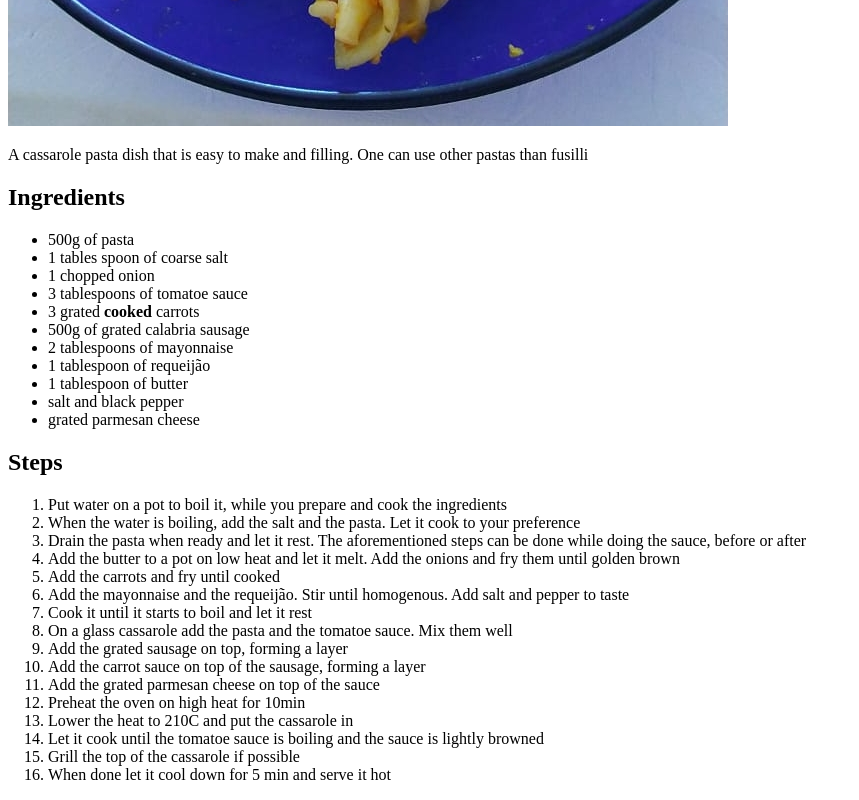
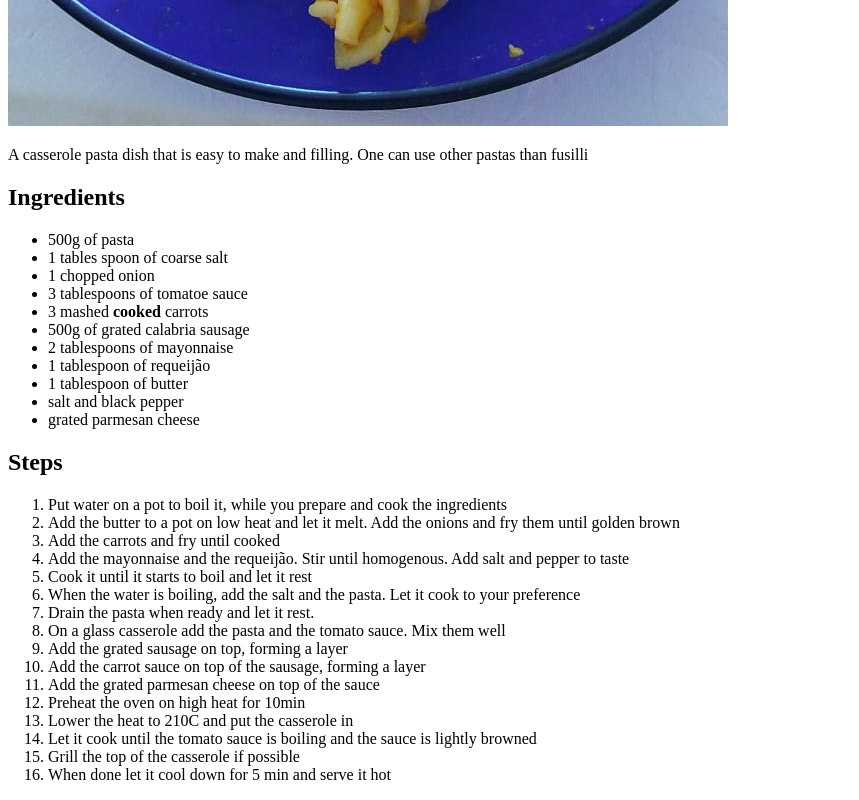
Before and after one commit to JohnGCT/odin-recipes, a plain HTML site: page recipes/carrot_fusilli.html in a window 1280 px wide. Shown: the part 808-1608 px from the top of the page, without its empty margins (0-859 px from the left). Drawn offline with Linux system fonts and the light colour scheme.

Commit message:
Fix carrot_fusilli steps order

```diff
--- a/recipes/carrot_fusili.html
+++ b/recipes/carrot_fusilli.html
@@ -8,14 +8,14 @@
     <body>
         <h1>Carrot Fusilli</h1>
         <img src="../images/carrot_fusili.jpeg" alt="carrot sauce with fusilli">
-        <p>A cassarole pasta dish that is easy to make and filling. One can use other pastas than fusilli</p>
+        <p>A casserole pasta dish that is easy to make and filling. One can use other pastas than fusilli</p>
         <h2>Ingredients</h2>
         <ul>
             <li>500g of pasta</li>
             <li>1 tables spoon of coarse salt</li>
             <li>1 chopped onion</li>
             <li>3 tablespoons of tomatoe sauce</li>
-            <li>3 grated <strong>cooked</strong> carrots</li>
+            <li>3 mashed <strong>cooked</strong> carrots</li>
             <li>500g of grated calabria sausage</li>
             <li>2 tablespoons of mayonnaise</li>
             <li>1 tablespoon of requeijão</li>
@@ -26,20 +26,20 @@
         <h2>Steps</h2>
         <ol>
             <li>Put water on a pot to boil it, while you prepare and cook the ingredients</li>
-            <li>When the water is boiling, add the salt and the pasta. Let it cook to your preference</li>
-            <li>Drain the pasta when ready and let it rest. The aforementioned steps can be done while doing the sauce, before or after</li>
             <li>Add the butter to a pot on low heat and let it melt. Add the onions and fry them until golden brown</li>
             <li>Add the carrots and fry until cooked</li>
             <li>Add the mayonnaise and the requeijão. Stir until homogenous. Add salt and pepper to taste</li>
             <li>Cook it until it starts to boil and let it rest</li>
-            <li>On a glass cassarole add the pasta and the tomatoe sauce. Mix them well</li>
+            <li>When the water is boiling, add the salt and the pasta. Let it cook to your preference</li>
+            <li>Drain the pasta when ready and let it rest.</li>
+            <li>On a glass casserole add the pasta and the tomato sauce. Mix them well</li>
             <li>Add the grated sausage on top, forming a layer</li>
             <li>Add the carrot sauce on top of the sausage, forming a layer</li>
             <li>Add the grated parmesan cheese on top of the sauce</li>
             <li>Preheat the oven on high heat for 10min</li>
-            <li>Lower the heat to 210C and put the cassarole in</li>
-            <li>Let it cook until the tomatoe sauce is boiling and the sauce is lightly browned</li>
-            <li>Grill the top of the cassarole if possible</li>
+            <li>Lower the heat to 210C and put the casserole in</li>
+            <li>Let it cook until the tomato sauce is boiling and the sauce is lightly browned</li>
+            <li>Grill the top of the casserole if possible</li>
             <li>When done let it cool down for 5 min and serve it hot</li>
     </body>
 </html>
```
